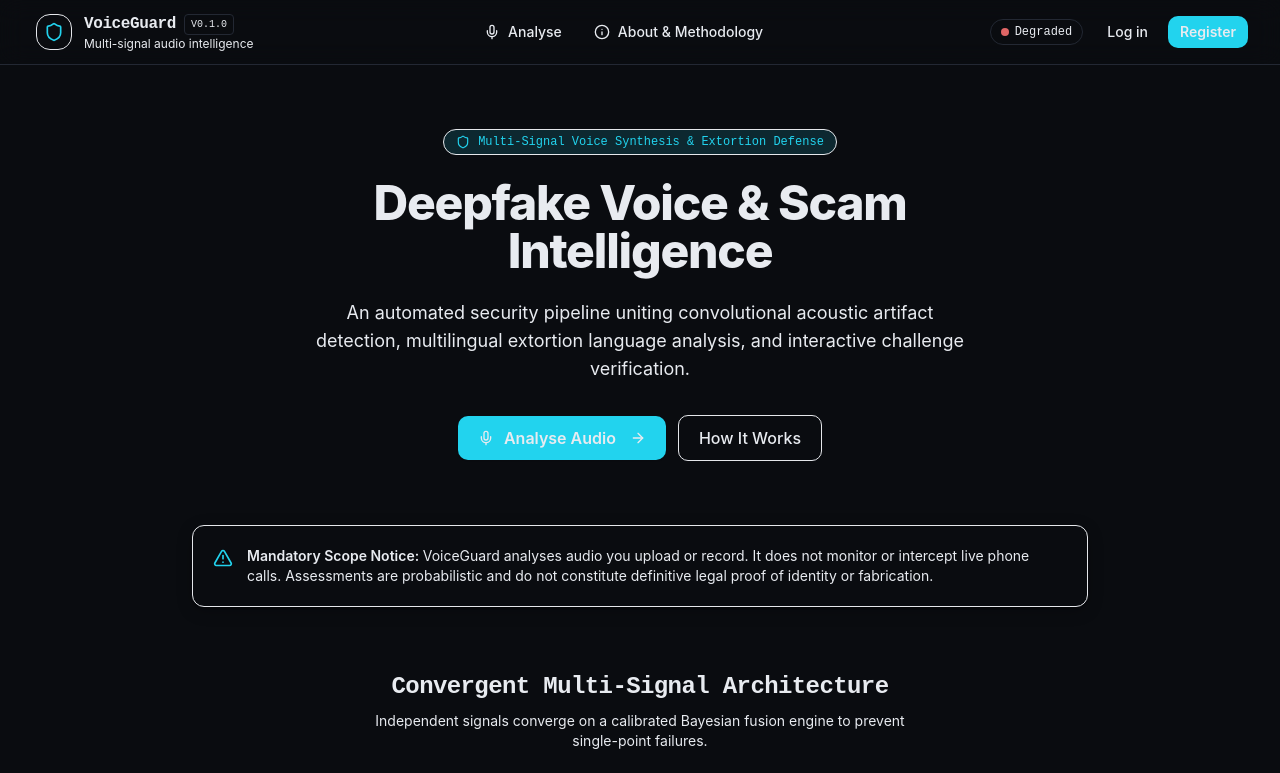
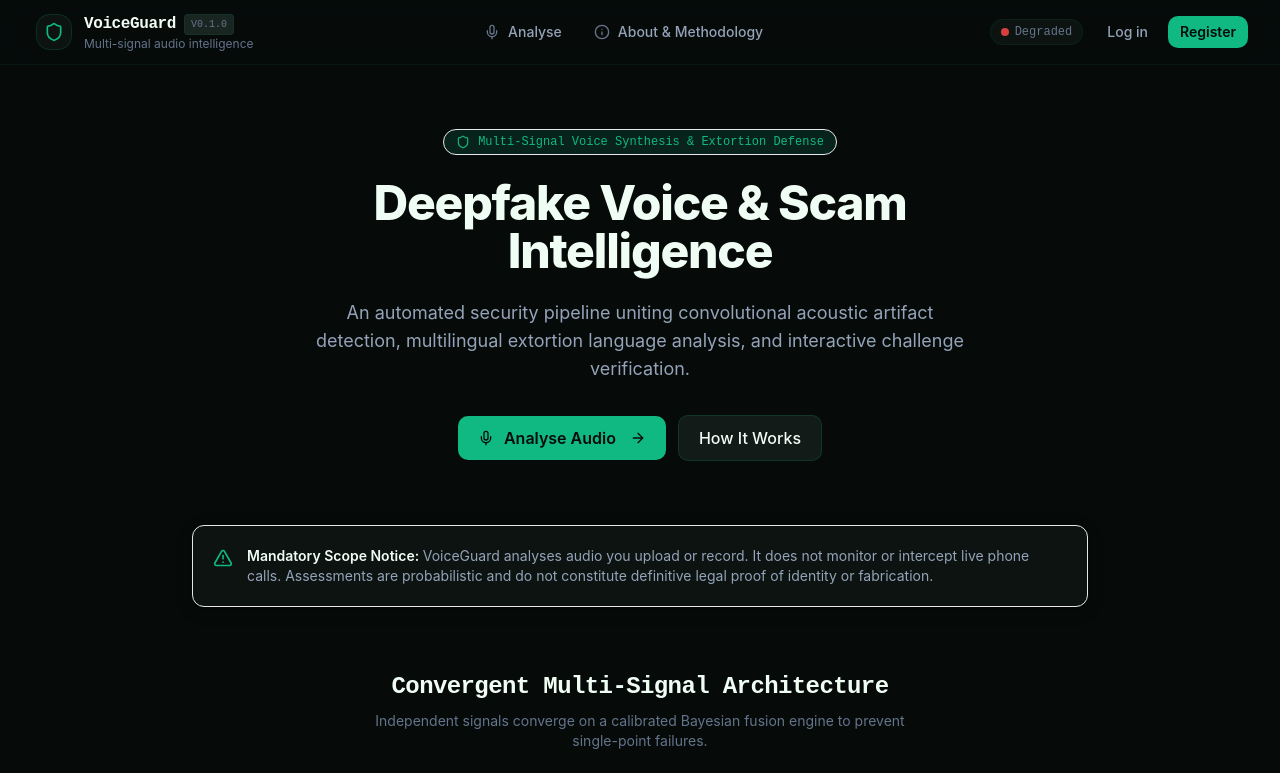
Before and after one commit to AS24xADITYA/VoiceGuard, a React (Vite) app in the folder frontend/: page / in a window 1280 px wide. Shown: the top 773 px of the page. Built offline with nearby package versions, Linux system fonts and the light colour scheme; no server answers.

Commit message:
feat(ui): migrate to Cyber Mint near-black theme and calibrated design tokens

```diff
--- a/frontend/src/styles/globals.css
+++ b/frontend/src/styles/globals.css
@@ -18,6 +18,22 @@ code, kbd, samp, pre {
   font-family: var(--font-mono);
 }
 
+input, textarea, select {
+  background-color: var(--bg-elevated);
+  color: var(--text-primary);
+  border-color: var(--border-default);
+}
+
+input::placeholder, textarea::placeholder {
+  color: var(--text-secondary);
+  opacity: 0.6;
+}
+
+input:focus, textarea:focus, select:focus {
+  border-color: var(--accent);
+  outline: none;
+}
+
 /* Custom scrollbars */
 ::-webkit-scrollbar {
   width: 8px;
--- a/frontend/src/styles/tokens.css
+++ b/frontend/src/styles/tokens.css
@@ -1,34 +1,34 @@
 :root {
-  /* Surfaces — near-black with a cool cast, not pure black */
-  --bg-base:        #0A0C10;
-  --bg-surface:     #12151C;
-  --bg-elevated:    #1A1E27;
-  --bg-overlay:     #232833;
+  /* Surfaces — Cyber Mint (Near-black #060B0A base -> charcoal-mint surfaces) */
+  --bg-base:        #060B0A;
+  --bg-surface:     #0C1311;
+  --bg-elevated:    #121B18;
+  --bg-overlay:     #192521;
 
-  /* Borders */
-  --border-subtle:  #232833;
-  --border-default: #2E3440;
-  --border-strong:  #3D4552;
+  /* Borders — subtle mint accents */
+  --border-subtle:  rgba(16, 185, 129, 0.08);
+  --border-default: rgba(16, 185, 129, 0.16);
+  --border-strong:  rgba(16, 185, 129, 0.28);
 
-  /* Text */
-  --text-primary:   #E8EBF0;
-  --text-secondary: #9BA3B4;
-  --text-tertiary:  #6B7383;
-  --text-inverse:   #0A0C10;
+  /* Text — Crisp high-contrast readable hierarchy */
+  --text-primary:   #F0FDF4;
+  --text-secondary: #94A3B8;
+  --text-tertiary:  #64748B;
+  --text-inverse:   #060B0A;
 
-  /* Accent — a single restrained cyan. One accent, used sparingly. */
-  --accent:         #22D3EE;
-  --accent-muted:   #0E7490;
-  --accent-glow:    rgba(34, 211, 238, 0.14);
+  /* Accent — Primary Cyber Mint reserved for buttons, icons, highlights */
+  --accent:         #10B981;
+  --accent-muted:   #064E3B;
+  --accent-glow:    rgba(16, 185, 129, 0.14);
 
-  /* Risk semantics — the only other colours permitted */
-  --risk-low:       #34D399;
-  --risk-moderate:  #FBBF24;
-  --risk-high:      #F87171;
-  --risk-unknown:   #94A3B8;
-  --risk-low-bg:      rgba(52, 211, 153, 0.10);
-  --risk-moderate-bg: rgba(251, 191, 36, 0.10);
-  --risk-high-bg:     rgba(248, 113, 113, 0.10);
+  /* Risk semantics — visually distinct from brand mint */
+  --risk-low:       #22C55E;
+  --risk-moderate:  #F59E0B;
+  --risk-high:      #EF4444;
+  --risk-unknown:   #64748B;
+  --risk-low-bg:      rgba(34, 197, 94, 0.12);
+  --risk-moderate-bg: rgba(245, 158, 11, 0.12);
+  --risk-high-bg:     rgba(239, 68, 68, 0.12);
 
   /* Typography */
   --font-sans: "Inter", system-ui, -apple-system, sans-serif;
--- a/frontend/tailwind.config.js
+++ b/frontend/tailwind.config.js
@@ -4,6 +4,18 @@ var config = {
     theme: {
         extend: {
             colors: {
+                bg: {
+                    base: 'var(--bg-base)',
+                    surface: 'var(--bg-surface)',
+                    elevated: 'var(--bg-elevated)',
+                    overlay: 'var(--bg-overlay)',
+                },
+                text: {
+                    primary: 'var(--text-primary)',
+                    secondary: 'var(--text-secondary)',
+                    tertiary: 'var(--text-tertiary)',
+                    inverse: 'var(--text-inverse)',
+                },
                 surface: {
                     base: 'var(--bg-base)',
                     DEFAULT: 'var(--bg-surface)',
@@ -13,6 +25,7 @@ var config = {
                 border: {
                     subtle: 'var(--border-subtle)',
                     DEFAULT: 'var(--border-default)',
+                    default: 'var(--border-default)',
                     strong: 'var(--border-strong)',
                 },
                 content: {
--- a/frontend/tailwind.config.ts
+++ b/frontend/tailwind.config.ts
@@ -6,6 +6,18 @@ const config: Config = {
   theme: {
     extend: {
       colors: {
+        bg: {
+          base: 'var(--bg-base)',
+          surface: 'var(--bg-surface)',
+          elevated: 'var(--bg-elevated)',
+          overlay: 'var(--bg-overlay)',
+        },
+        text: {
+          primary: 'var(--text-primary)',
+          secondary: 'var(--text-secondary)',
+          tertiary: 'var(--text-tertiary)',
+          inverse: 'var(--text-inverse)',
+        },
         surface: {
           base: 'var(--bg-base)',
           DEFAULT: 'var(--bg-surface)',
@@ -15,6 +27,7 @@ const config: Config = {
         border: {
           subtle: 'var(--border-subtle)',
           DEFAULT: 'var(--border-default)',
+          default: 'var(--border-default)',
           strong: 'var(--border-strong)',
         },
         content: {
```
